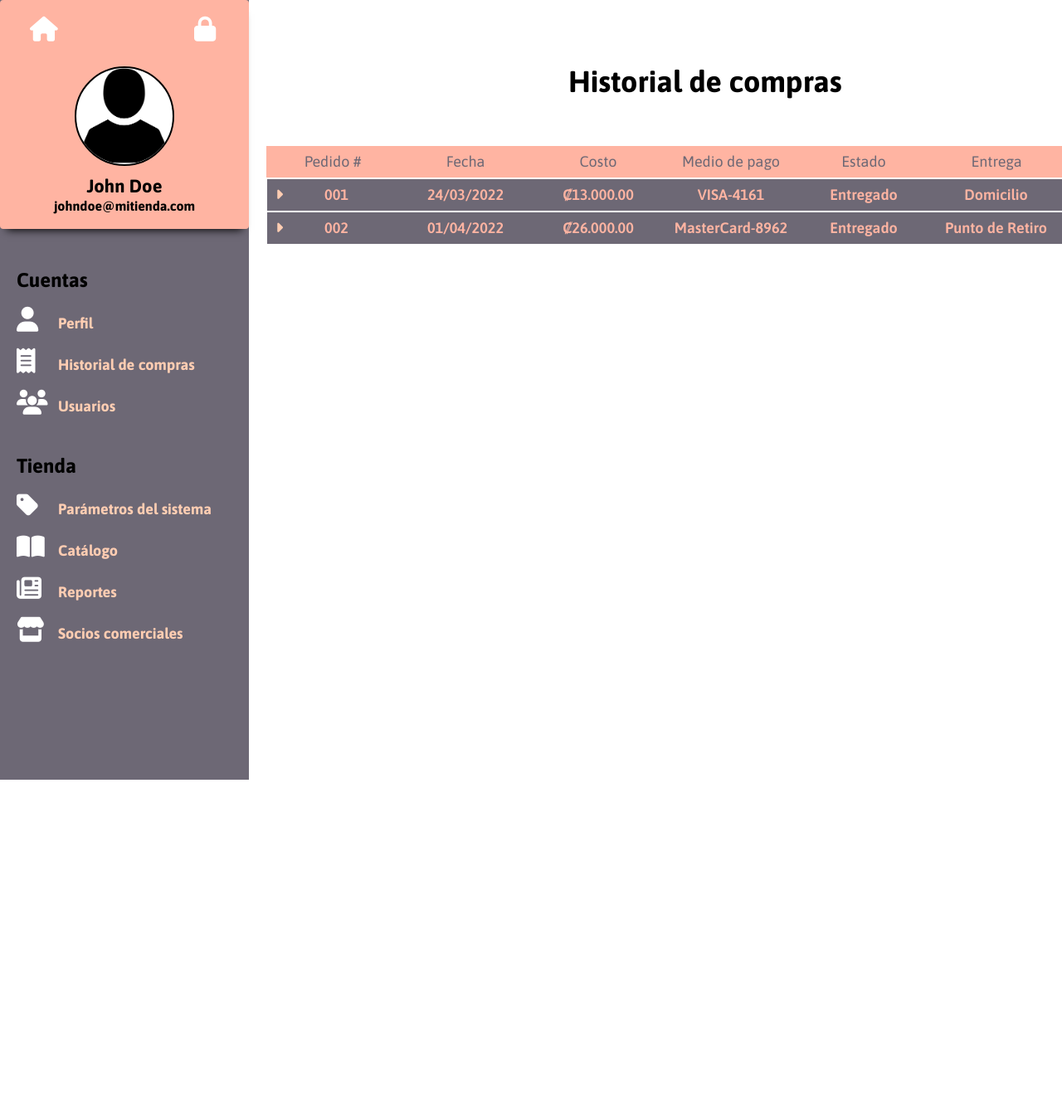
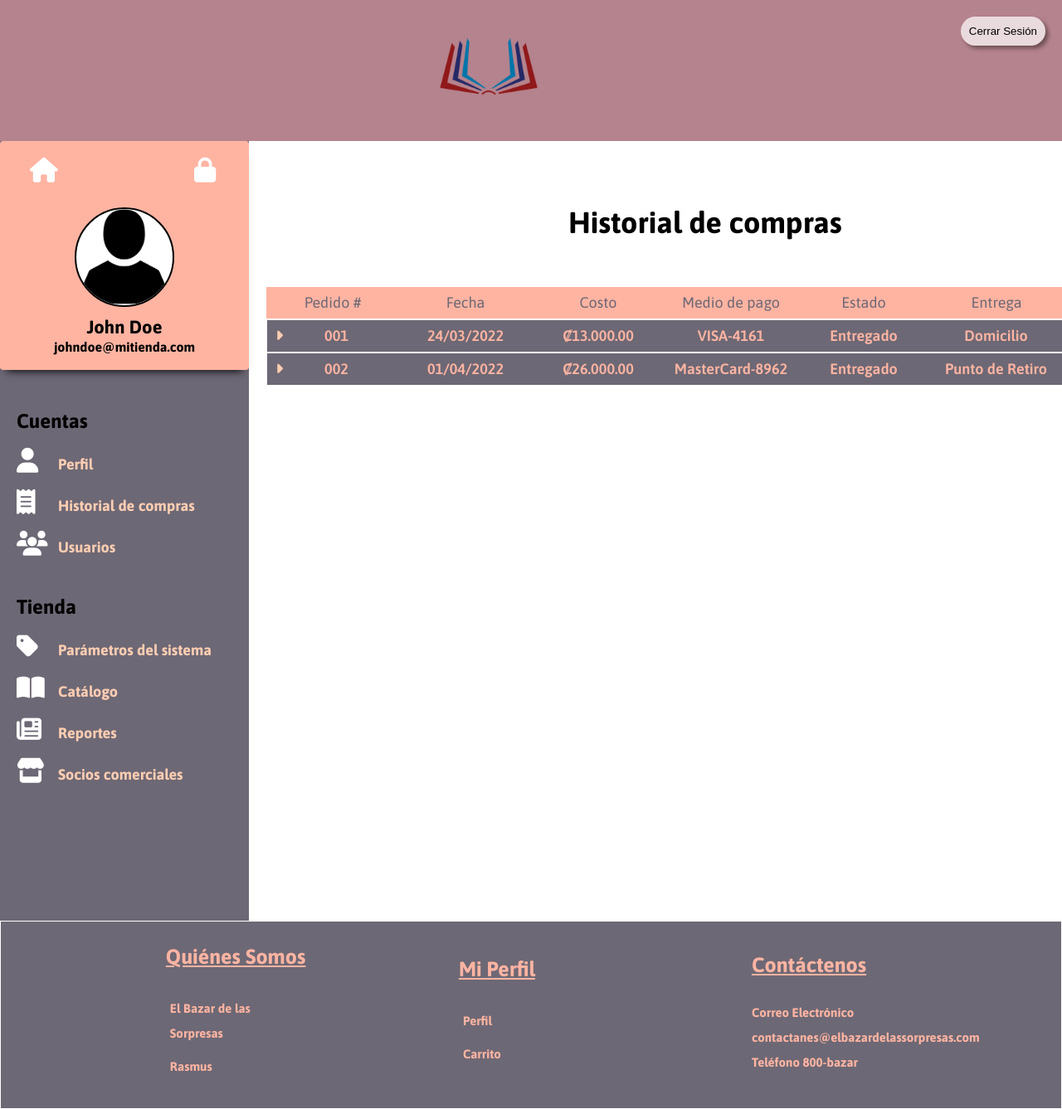
Before and after one commit to adriancastro626/bazar_de_las_sorpresas, a plain HTML site: page html/historial_compra.html in a window 1280 px wide. Shown: the top 1337 px of the page at 83% size. Before the commit the page ends 940 px from the top, so only its background shows below. Drawn offline with Linux system fonts and the light colour scheme; some packages are replaced by stand-ins of ours; a script that the page names is missing.

Commit message:
Agrega header a las páginas de pago .

```diff
--- /dev/null
+++ b/css/header.css
@@ -0,0 +1,42 @@
+/* Navbar */
+
+.nav {
+    padding: 20px;
+    text-align: center;
+    background-color: #B5838D;
+    height: 170px;
+}
+
+.nav-img {
+    height: 120px;
+    width: 120px;
+}
+
+.navParent {
+    display: flex;
+}
+
+.navUno {
+    float: center;
+}
+
+.navDos {
+    float: right;
+    text-decoration: none;
+}
+
+.btn-nav {
+    padding: 10px;
+    border-radius: 1rem;
+    border: none;
+    background: rgba(255, 255, 255, 0.7);
+    box-shadow: 0.2rem 0.2rem 0.3rem rgba(0, 0, 0, 0.4);
+}
+
+.btn-nav:hover {
+    background: rgba(255, 255, 255, 1);
+    cursor: pointer;
+}
+
+
+/*Fin Navbar */
--- a/html/historial_compra.html
+++ b/html/historial_compra.html
@@ -5,13 +5,30 @@
     <meta charset="UTF-8">
     <meta http-equiv="X-UA-Compatible" content="IE=edge">
     <meta name="viewport" content="width=device-width, initial-scale=1.0">
+    <link rel="preconnect" href="https://fonts.googleapis.com">
+    <link rel="preconnect" href="https://fonts.gstatic.com" crossorigin>
+    <link href="https://fonts.googleapis.com/css2?family=Asap:wght@400;600;700&display=swap" rel="stylesheet">
     <link rel="stylesheet" href="../css/reset.css">
     <link rel="stylesheet" href="../css/estilos_general.css">
+    <link rel="stylesheet" href="../css/header.css">
+    <link rel="stylesheet" href="../css/footer.css">
     <link rel="stylesheet" href="../css/historial_compra.css">
     <title>Historial de compras</title>
 </head>
 
 <body>
+    <header>
+        <nav class="nav">
+            <div class="parentNav">
+                <a class="navUno" href="./pagina_principal.html">
+                    <img class="nav-img" src=" /imgs/logo.png" alt="Logo">
+                </a>
+                <a class="navDos" href="./pagina_principal.html">
+                    <button class="btn-nav" id="btn-registro" type="button">Cerrar Sesión</button>
+                </a>
+            </div>
+        </nav>
+    </header>
     <div class="pagina-con-menu-lateral">
 
         <!-- Menú lateral -->
@@ -37,9 +54,9 @@
                 <h2>Cuentas</h2>
                 <nav>
                     <ul>
-                        <li><i class="fa-solid fa-user"></i><a href="pagina_sesion_iniciada.html">Perfil</a></li>
+                        <li><i class="fa-solid fa-user"></i><a href="editar_perfil.html">Perfil</a></li>
                         <li><i class="fa-solid fa-receipt"></i><a href="historial_compra.html">Historial de compras</a></li>
-                        <li><i class="fa-solid fa-users"></i><a href="edicion_usuarios.html">Usuarios</a></li>
+                        <li><i class="fa-solid fa-users"></i><a href="lista_usuarios.html">Usuarios</a></li>
                     </ul>
                 </nav>
 
@@ -311,6 +328,45 @@
             </table>
         </div>
     </div>
+    <!-- Footer -->
+    <div>
+        <footer>
+            <div class="footerParent">
+                <div class="footerChildUno">
+                    <h4>Quiénes Somos</h4>
+                    <div>
+                        <a href="pagina_producto.html">
+                            <p href="/nosotros.html">El Bazar de las Sorpresas</p>
+                        </a>
+                    </div>
+                    <div>
+                        <a href="pagina_equipo.html">
+                            <p>Rasmus</p>
+                        </a>
+                    </div>
+                </div>
+                <div class="footerChildDos">
+                    <h4>Mi Perfil</h4>
+                    <div>
+                        <a href="editar_perfil.html">
+                            <p>Perfil</p>
+                        </a>
+                    </div>
+                    <div>
+                        <a href="/html/carrito_compras.html">
+                            <p>Carrito</p>
+                        </a>
+                    </div>
+                </div>
+                <div class="footerChildTres">
+                    <h4>Contáctenos</h4>
+                    <p type="text ">Correo Electrónico</p>
+                    <p type="text ">contactanes@elbazardelassorpresas.com</p>
+                    <p href="text ">Teléfono 800-bazar</p>
+                </div>
+            </div>
+        </footer>
+    </div>
     <script src="https://cdn.jsdelivr.net/npm/sweetalert2@11"></script>
     <script src="https://kit.fontawesome.com/3269682608.js" crossorigin="anonymous"></script>
     <script src="../js/historial_compra.js"></script>
```
Also changed, not shown: html/carrito_compras.html (+15 -3 lines), html/metodo_envio_domicilio.html (+15 -2 lines), html/metodo_envio_retiro.html (+15 -2 lines), html/metodos_pago.html (+15 -2 lines), html/registro_metodo_pago copy.html (deleted, +0 -66 lines), html/registro_metodo_pago.html (+15 -2 lines).
